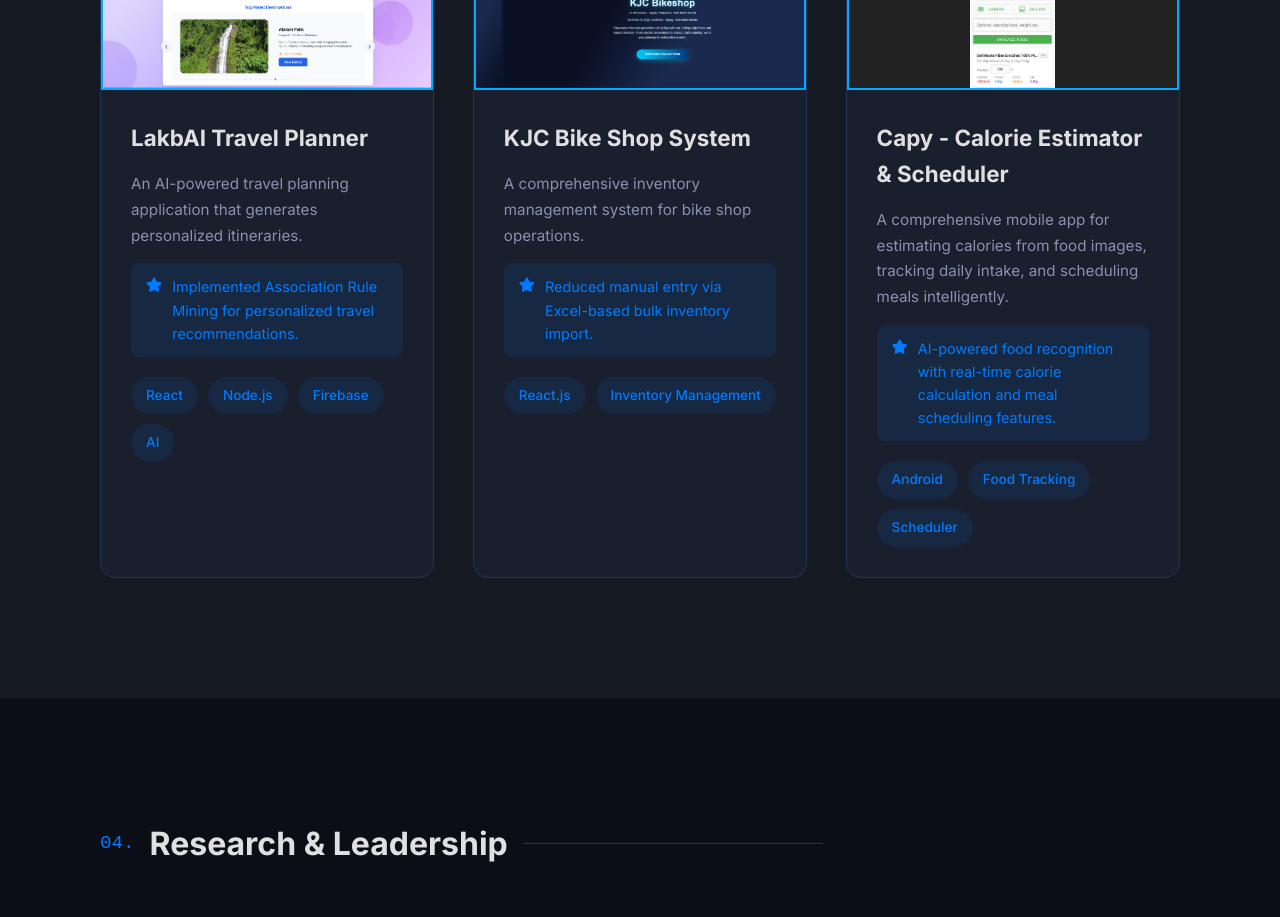
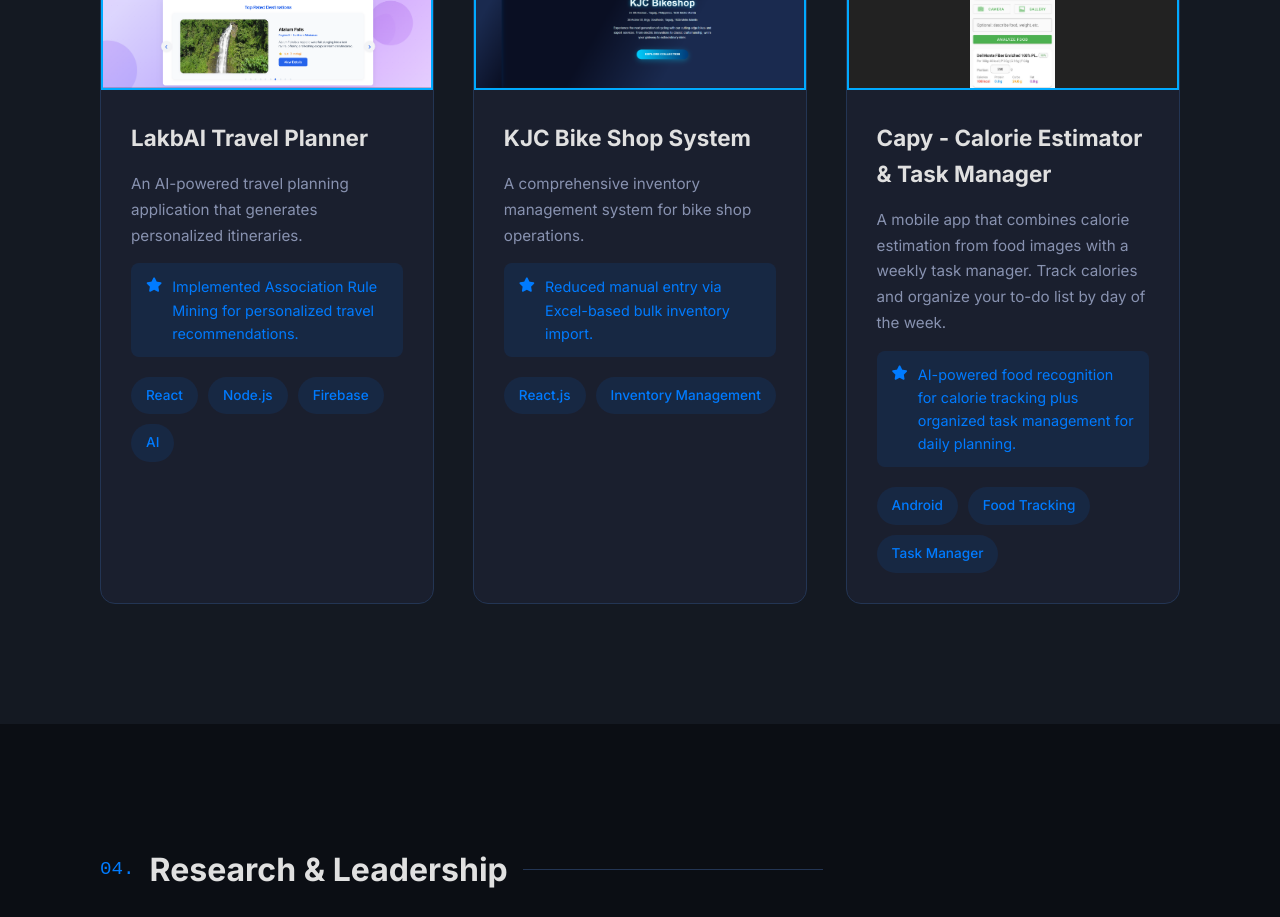
Before and after one commit to IATIA224/portfolio, a React (Create React App) app: page / in a window 1280 px wide. Shown: the part 2500-3417 px from the top of the page. Built offline with nearby package versions, Linux system fonts and the light colour scheme.

Commit message:
latest porfolio

```diff
--- a/src/App.js
+++ b/src/App.js
@@ -260,10 +260,10 @@ function App() {
               </div>
             </div>
 
-            {/* Capy - Calorie Estimator APK project */}
+            {/* Capy - Calorie Estimator & Task Manager APK project */}
             <div className="project-card">
               <div className="project-image">
-                <img src="/caps.png" alt="Capy - Calorie Estimator & Scheduler" className="project-image-img" style={{ objectFit: 'contain' }} />
+                <img src="/caps.png" alt="Capy - Calorie Estimator & Task Manager" className="project-image-img" style={{ objectFit: 'contain' }} />
                 <div className="project-overlay">
                   <div className="project-links">
                     {/* direct download of APK hosted in public folder */}
@@ -277,17 +277,17 @@ function App() {
                 </div>
               </div>
               <div className="project-content">
-                <h3>Capy - Calorie Estimator & Scheduler</h3>
+                <h3>Capy - Calorie Estimator & Task Manager</h3>
                 <p className="project-description">
-                  A comprehensive mobile app for estimating calories from food images, tracking daily intake, and scheduling meals intelligently.
+                  A mobile app that combines calorie estimation from food images with a weekly task manager. Track calories and organize your to-do list by day of the week.
                 </p>
                 <p className="project-highlight">
-                  <i className="fas fa-star"></i> AI-powered food recognition with real-time calorie calculation and meal scheduling features.
+                  <i className="fas fa-star"></i> AI-powered food recognition for calorie tracking plus organized task management for daily planning.
                 </p>
                 <div className="project-tags">
                   <span className="tag">Android</span>
                   <span className="tag">Food Tracking</span>
-                  <span className="tag">Scheduler</span>
+                  <span className="tag">Task Manager</span>
                 </div>
               </div>
             </div>
```
